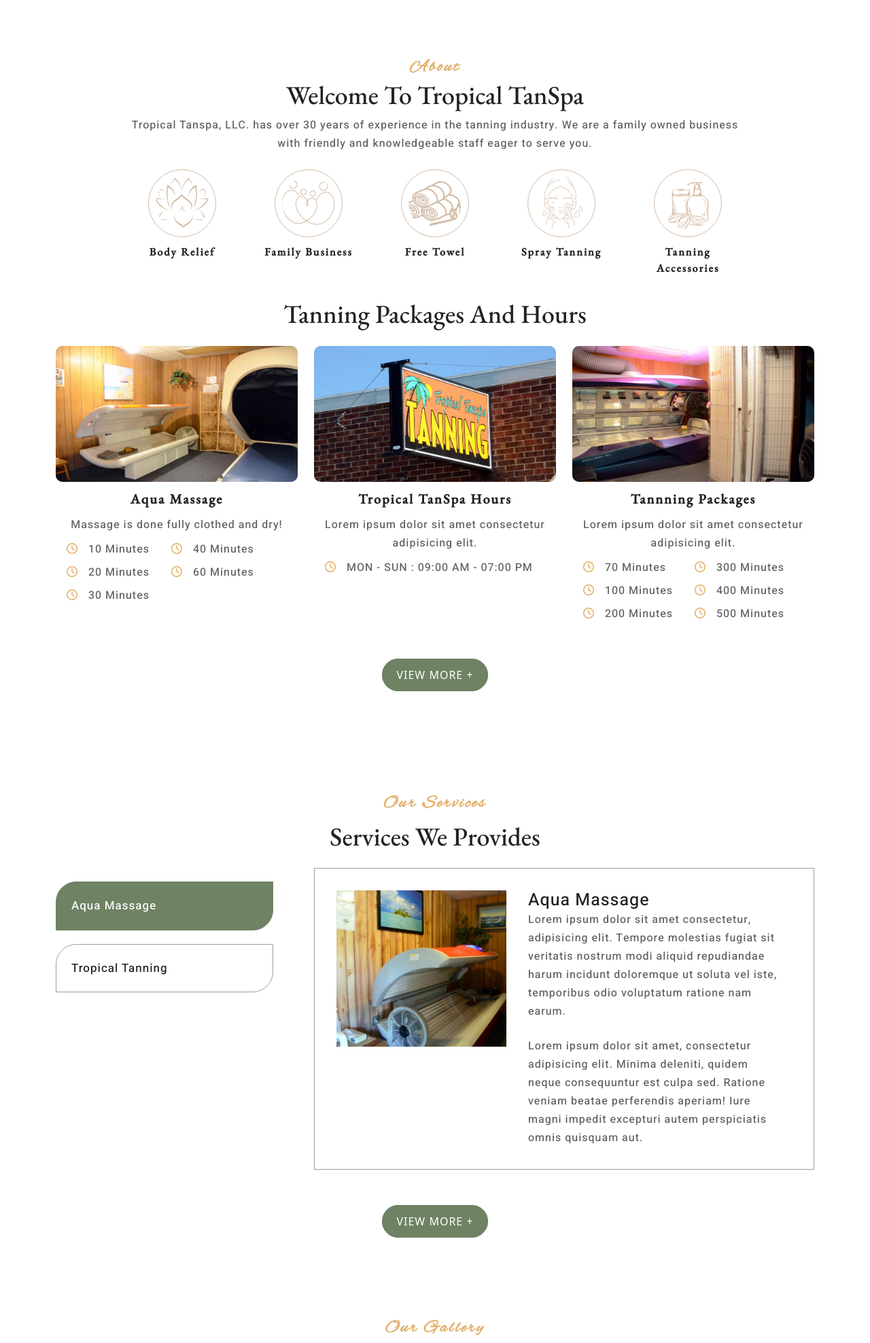
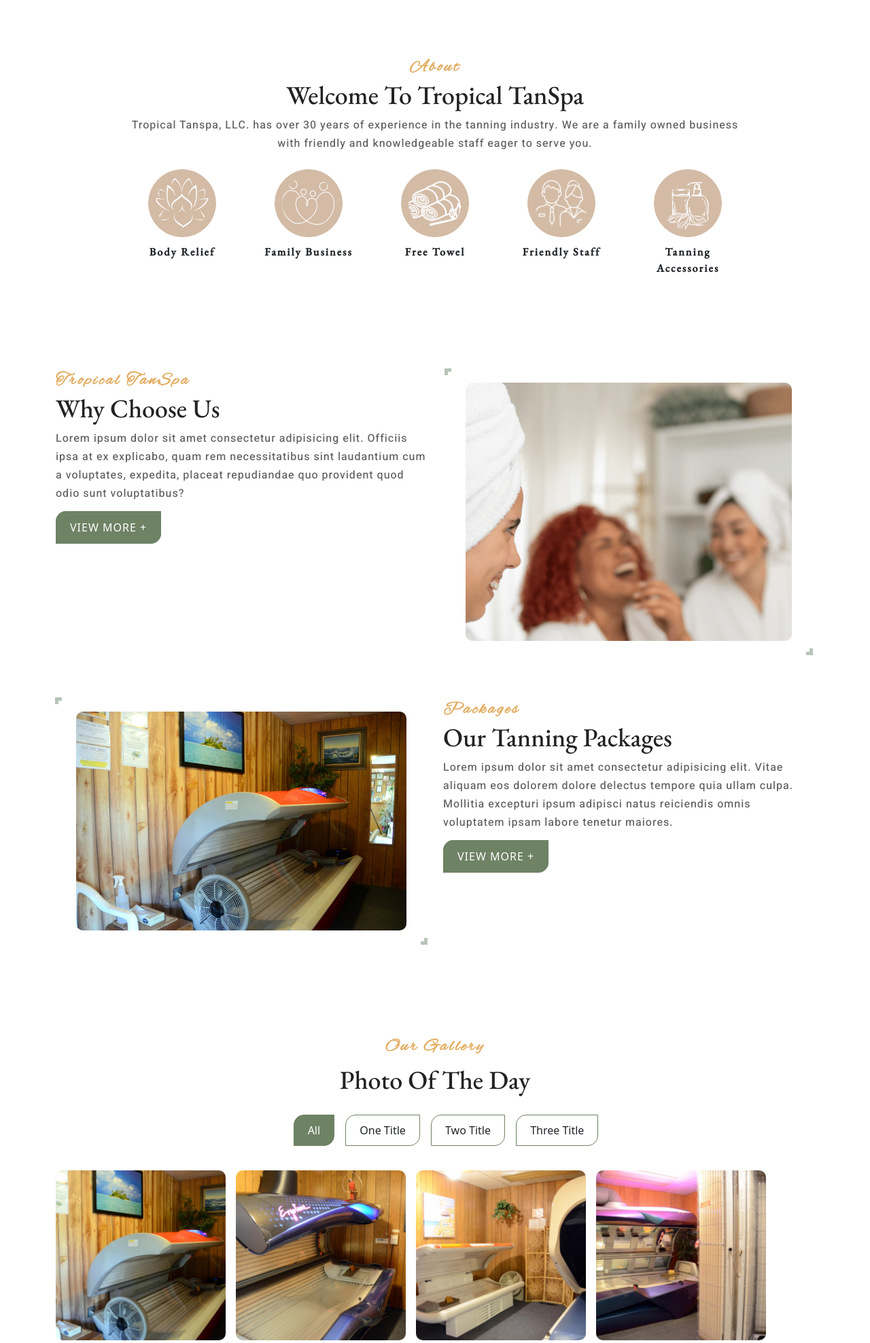
Before and after one commit to Binu-Tamang/tropical-tanspa, a PHP site: page / in a window 1280 px wide. Shown: the part 768-2744 px from the top of the page at 68% size. Run offline with PHP 8.4, Linux system fonts and the light colour scheme; some libraries are stand-ins or nearby versions.

Commit message:
Changed home page

```diff
--- a/assets/css/style.css
+++ b/assets/css/style.css
@@ -20,11 +20,12 @@ p{
   margin: 0;
 }
 .small-h {
-  font-family: 'EB Garamond', serif;
-  color: #fff;
+  font-family: "EB Garamond", serif;
+  color: #222;
   margin: 0;
   font-size: 25px;
   letter-spacing: 1px;
+  padding-left: 12px;
 }
 .web-a {
   background: #6e8264;
@@ -36,7 +37,10 @@ p{
   border: 1px solid #6e8264;
   transition: 0.3s ease;
   text-align: center;
-  border-radius: 30px;
+  border-radius: 15px 0 15px 0;
+}
+.web-btn {
+  margin-top: 1.5rem;
 }
 ul.menu-ul li a:hover {
   border: 2px solid #572c02;
@@ -56,22 +60,22 @@ section {
   margin-top: 5rem;
 }
 .page-h {
-  font-family: 'EB Garamond', serif;
+  font-family: "EB Garamond", serif;
   color: #222222;
   font-size: 38px;
 }
-:root{
- --main_color:#385115;
- --n-main_color:#6e8264;
- --e--main_color:#91A691;
- --v_main-color:#D3BBA5;
+:root {
+  --main_color: #385115;
+  --n-main_color: #6e8264;
+  --e--main_color: #91a691;
+  --v_main-color: #d3bba5;
 }
 .content-item {
   display: flex;
   align-items: center;
   justify-content: end;
 }
-.w-content{
+.w-content {
   width: 300px;
 }
 .over-lay {
@@ -252,7 +261,8 @@ section.main-wlcm {
   /* background: #adb5bd; */
   object-fit: cover;
   border-radius: 50%;
-  border: 1px solid #D3BBA5;
+  border: 1px solid #d3bba5;
+  background: #d3bba5;
   padding: 10px;
   transition: 0.3s all ease;
 }
@@ -260,181 +270,100 @@ section.main-wlcm {
   transform: translate(-5px, -10px);
   box-shadow: 2px 2px 10px 3px #d3bba5;
 }
-.mid-box strong, .end-wlcm-text span {
+.mid-box strong,
+.end-wlcm-text span {
   display: block;
-  font-family: 'EB Garamond', sans-serif;
+  font-family: "EB Garamond", sans-serif;
   letter-spacing: 2px;
   padding-top: 10px;
   font-weight: 600;
 }
 
-.end-wlcm-pic {
-  width: 100%;
-  height: 200px;
-  overflow: hidden;
+/* about the packages of tanning css */
+.abt-package img {
+  width: 500px;
+  height: 400px;
+  background: #fff;
+  padding: 10px;
+  object-fit: cover;
+  border-radius: 20px;
 }
 
-.end-wlcm-pic img {
-  width: 100%;
-  height: 100%;
-  background: #adb5bd;
-  border-radius: 10px;
-  transition: 0.3s all ease;
+.abt-package {
+  text-align: end;
 }
 
-.end-wlcm-pic span {
-  color: #222;
+.abt-web-details {
+  text-align: start;
+}
+
+.abt-blnk-box::before {
+  /* content: ""; */
+  width: 300px;
+  height: 750px;
+  background: #b7c5b7;
+  position: absolute;
+  top: -5rem;
+  left: 5rem;
+  z-index: -1;
+}
+.abt-blnk-box {
+  /* width: 300px; */
+  /* height: 750px; */
+  position: absolute;
+  top: 10rem;
+  left: 0rem;
+  z-index: -6;
+  --dot-bg: white;
+  --dot-color: #6e8264;
+  --dot-size: 2px;
+  --dot-space: 22px;
+  background: linear-gradient(
+        90deg,
+        var(--dot-bg) calc(var(--dot-space) - var(--dot-size)),
+        transparent 1%
+      )
+      center / var(--dot-space) var(--dot-space),
+    linear-gradient(
+        var(--dot-bg) calc(var(--dot-space) - var(--dot-size)),
+        transparent 1%
+      )
+      center / var(--dot-space) var(--dot-space),
+    var(--dot-color);
+}
+.abt-detail-img {
+  position: relative;
+}
+
+.abt-dwm-img img {
+  width: 100%;
+  background: #fff;
+  padding: 10px;
+  border-radius: 20px;
+}
+section.main-package {
+  height: 900px;
 }
 ul.time-ul {
   margin: 0;
   padding: 0 1rem;
 }
-
 ul.time-ul li {
   list-style: none;
   margin: 10px 0;
-  text-align: start;
   font-weight: 500;
   letter-spacing: 1px;
-  font-family: 'Heebo', sans-serif;
-  color: #606060;
+  font-family: "Heebo", sans-serif;
+  color: #222;
+  text-align: start;
 }
-
 ul.time-ul li i {
   margin-right: 10px;
-  color: #e2ae65;
-}
-.tanspa-pg {
-  display: flex;
-}
-.end-wlcm-pic:hover img {
-  transform: scale(1.2);
-  border-radius: 10px;
-}
-.end-wlcm-text span {
-  color: #222 !important;
-  padding: 10px 0;
-  font-size: 20px;
-}
-/* ============services css starts================= */
-.tab button {
-  font-family: 'Heebo', sans-serif;
-  display: block;
-  background-color: inherit;
-  color: #222;
-  padding: 22px;
-  width: 100%;
-  border: none;
-  outline: none;
-  text-align: left;
-  cursor: pointer;
-  transition: 0.3s ease;
-  font-size: 17px;
-  margin: 20px 0;
-  border-radius: 30px 0 30px 0;
-  border: 1px solid #91A691;
-  width: 90%;
-  letter-spacing: 1px;
-  position: relative;
-}
-.tab button:hover {
-  background-color: #6e8264;
-  border: 1px solid #6e8264;
   color: #fff;
 }
-.tab button.active {
-  border: 1px solid #6e8264;
-  background: #6e8264;
-  color: #fff;
-}
-.tabcontent {
-  padding: 0px 12px;
-  border: 1px solid #91a691;
-  width: 100%;
-  height: 100%;
-  padding: 2rem;
-}
-.nav-serv {
-  padding: 1rem 0;
-}
-.tab-img img {
-  width: 250px;
-  height: 230px;
-  object-fit: cover;
-}
-
-.tab-text {
-  padding: 0 1rem 0 2rem;
-}
-
-.wrap-serv {
-  display: flex;
-  /* padding: 2rem; */
-}
-.tab-text .small-h {
-  color: #222;
-  letter-spacing: 1px;
-font-family: 'Heebo', sans-serif;
-}
-/* ====images masnory css=== */
-.gallery-wrap-up {
-  padding: 1rem 0;
-}
-.gallery-wrap-up img{
-  width: 100%;
-  height: 100%;
-  object-fit:cover;
-  border-radius: 10px;
-}
-.grid {
-  display: grid;
-  grid-template-rows: repeat(4, 180px);
-  grid-template-columns: repeat(3, 1fr);
-  grid-gap: 5px;
-}
-
-.item:nth-child(1) {
-  grid-row: 1 / 4;
-}
-
-.item:nth-child(2) {
-  grid-column: 2 / 4;
-  grid-row: 1 / 3;
-}
-
-.item:nth-child(3) {
-  grid-column: 3 / 4;
-  grid-row: 3 / 5;
-}
-
-.item:nth-child(4) {
-  grid-column: 2 / 3;
-  grid-row: 3 / 4;
-}
-
-.item:nth-child(5) {
-  grid-column: 1 / 3;
-  grid-row: 4 / 5;
-}
-
-/* styling code */
-.grid > .item {
-  background-position: center;
-  background-repeat: no-repeat;
-  background-size: cover;
-}
-.item .gallery {
-  width: 100%;
-  height: 100%;
-  object-fit: cover;
-}
-.grid.img-part {
-  padding: 1rem;
-}
-
-.web-btn {
-  width: 100%;
-  padding: 3rem;
+.abt-pck-dwn-content {
+  /* margin-left: 16rem; */
+  padding-top: 4rem;
 }
 /* ========testimonial css========= */
 section.testimonial-plan {
@@ -882,3 +851,53 @@ section.serv-pg .page-h {
 .serv-pg-box.serv-b-one .serv-pg-context {
   padding-left: 0;
 }
+
+/* ==================== */
+
+.btn-img {
+  cursor: pointer;
+  position: relative;
+  padding: 10px 20px;
+  background: white;
+  font-size: 28px;
+  border-top-right-radius: 10px;
+  border-bottom-left-radius: 10px;
+  transition: all 1s;
+  &:after,
+  &:before {
+    content: " ";
+    width: 10px;
+    height: 10px;
+    position: absolute;
+    border: 0px solid #fff;
+    transition: all 1s;
+  }
+  &:after {
+    top: -1px;
+    left: -1px;
+    border-top: 5px solid #b7c5b7;
+    border-left: 5px solid #b7c5b7;
+  }
+  &:before {
+    bottom: -1px;
+    right: -1px;
+    border-bottom: 5px solid #b7c5b7;
+    border-right: 5px solid #b7c5b7;
+  }
+  &:hover {
+    border-top-right-radius: 0px;
+    border-bottom-left-radius: 0px;
+    &:before,
+    &:after {
+      width: 100%;
+      height: 100%;
+      border-radius: 20px;
+    }
+  }
+}
+
+.data-container {
+  display: flex;
+  justify-content: center;
+  align-items: center;
+}
--- a/assets/js/custom.js
+++ b/assets/js/custom.js
@@ -26,28 +26,6 @@ $('.owl-carousel.testimonial-owl').owlCarousel({
     }
   })
 
-  // nav and tab vertical
-  function openSpa(evt, tanspaName) {
-    var i, tabcontent, tablinks;
-    tabcontent = document.getElementsByClassName("tabcontent");
-    for (i = 0; i < tabcontent.length; i++) {
-      tabcontent[i].style.display = "none";
-    }
-    tablinks = document.getElementsByClassName("tablinks");
-    for (i = 0; i < tablinks.length; i++) {
-      tablinks[i].className = tablinks[i].className.replace(" active", "");
-    }
-    document.getElementById(tanspaName).style.display = "block";
-    evt.currentTarget.className += " active";
-  }
-
-  // Get the element with id="defaultOpen" and click on it
-  if(document.getElementById("defaultOpen")){
-    document.getElementById("defaultOpen").click();
-
-  }
-
-
   // isotope js
 var grid = $(".portfolio-item").isotope({
   // options
--- a/inc/footer.php
+++ b/inc/footer.php
@@ -5,17 +5,16 @@
         <div class="footer-logo">
           <img src="assets/img/tt-logo.png" alt="footer logo">
         </div>
-        <!-- <p>Lorem ipsum dolor sit amet consectetur adipisicing elit. Alias ad est tempora exercitationem fugit tenetur ipsam .</p> -->
       </div>
 
-      <div class="footer-down">
-        <div class="conatiner">
+      <div class="footer-mid">
         <div class="row">
-            <div class="col-md-6 col-lg-4 col-12">
+          <div class="col-md-6">
             <div class="footer-box-wrap">
               <h5 class="small-h">Our Details</h5>
               <ul class="footer-conact-dt">
-                  <li><a href="#"><span>Address:</span> Collegetowne Plaza (South side), 134 10th St. S.W., Waverly, Iowa 50677</a></li>
+                <li><a href="#"><span>Address:</span> Collegetowne Plaza (South side), 134 10th St. S.W., Waverly, Iowa
+                    50677</a></li>
                 <li><a href="tel:319-352-2439"><span>Phone:</span> 319-352-2439</a></li>
                 <li><a href="#"><span>Email:</span> example@gmail.com</a></li>
               </ul>
@@ -28,8 +27,8 @@
               </ul>
             </div>
           </div>
-
-            <div class="col-md-6 col-lg-4 col-12">
+          <div class="col-md-6">
+            <div class="footer-rght">
               <div class="footer-box-wrap footer-wrap-2">
                 <h5 class="small-h">Important Links</h5>
                 <ul class="web-links">
@@ -39,46 +38,18 @@
                   <li><a href="contact-us.php">Conatact Us</a></li>
                 </ul>
               </div>
-            </div>
 
-            <div class="col-md-6 col-lg-4 col-12">
-              <div class="footer-box-wrap">
-                <h5 class="small-h">Our Gallery</h5>
-                <div class="footer-gallery">
-                  <div class="container">
-                    <div class="row">
-                      <div class="gap-footer col-md-4">
-                        <div class="footer-g-img">
-                          <img src="assets/img/tropicaltanspa_02.jpg" alt="gallery photo">
-                        </div>
-                      </div>
-                      <div class="gap-footer col-md-4">
-                        <div class="footer-g-img">
-                          <img src="assets/img/tropicaltanspa_04.jpg" alt="gallery photo">
-                        </div>
-                      </div>
-                      <div class="gap-footer col-md-4">
-                        <div class="footer-g-img">
-                          <img src="assets/img/tropicaltanspa_06.jpg" alt="gallery photo">
-                        </div>
-                      </div>
-                      <div class="gap-footer col-md-4">
-                        <div class="footer-g-img">
-                          <img src="assets/img/tropicaltanspa_08.jpg" alt="gallery photo">
-                        </div>
-                      </div>
-                      <div class="gap-footer col-md-4">
-                        <div class="footer-g-img">
-                          <img src="assets/img/tropicaltanspa_10.jpg" alt="gallery photo">
-                        </div>
-                      </div>
-                      <div class="gap-footer col-md-4">
-                        <div class="footer-g-img">
-                          <img src="assets/img/tropicaltanspa_01.jpg" alt="gallery photo">
-                        </div>
-                      </div>
-                    </div>
-                  </div>
+              <div class="footer-box-wrap footer-wrap-2">
+                <div class="abt-dwn-timing">
+                  <h5 class="small-h">Our Hours</h5>
+                  <ul class="time-ul">
+                    <li><i class="fa-regular fa-clock"></i> MON - THRUS : 09:00 AM - 07:00
+                      PM</li>
+                    <li><i class="fa-regular fa-clock"></i> FRI : 07:00 AM - 06:00
+                      PM</li>
+                    <li><i class="fa-regular fa-clock"></i> SAT : 08:00 AM - NOON</li>
+                    <li><i class="fa-regular fa-clock"></i> SUN : CLOSED</li>
+                  </ul>
                 </div>
               </div>
             </div>
@@ -86,13 +57,33 @@
         </div>
       </div>
 
+
+      <!-- <div class="footer-down">
+        <div class="conatiner">
+          <div class="row">
+            <div class="col-md-6 col-lg-4 col-12">
+
+            </div>
+
+            <div class="col-md-6 col-lg-4 col-12">
+
+            </div>
+
+            <div class="col-md-6 col-lg-4 col-12">
+
+            </div>
+          </div>
+        </div>
+      </div> -->
+
       <div class="footer-end text-md-center">
         <p>All Rights Reserved 2024 Tropical TanSpa</p>
         <div class=" my-sm-0 my-2 footer-host-img">
           <p>
             Designed BY :
             &amp; Hosted By :
-            <a href="https://www.mapleleapgroups.com" title="MapleLeapGroups"><img loading="lazy" decoding="async" src="assets/img/maple.jpg" alt="maple-logo" /></a>
+            <a href="https://www.mapleleapgroups.com" title="MapleLeapGroups"><img loading="lazy" decoding="async"
+                src="assets/img/maple.jpg" alt="maple-logo" /></a>
           </p>
         </div>
       </div>
--- a/inc/header.php
+++ b/inc/header.php
@@ -36,19 +36,19 @@
       <div class="collapse navbar-collapse content-item" id="navbarNav">
         <ul class="navbar-nav menu-ul">
           <li class="nav-item">
-            <a class="nav-link" aria-current="page" href="index.php">Home</a>
+            <a class="nav-link" aria-current="page" href="#">Home</a>
           </li>
           <li class="nav-item">
-            <a class="nav-link" href="about-us.php">About Us</a>
+            <a class="nav-link" href="#">About Us</a>
           </li>
           <li class="nav-item">
-            <a class="nav-link" href="service.php">Our Services</a>
+            <a class="nav-link" href="#">Our Services</a>
           </li>
           <li class="nav-item">
-            <a class="nav-link" href="gallery.php">Our Gallery</a>
+            <a class="nav-link" href="#">Our Gallery</a>
           </li>
           <li class="nav-item">
-            <a class="nav-link" href="contact-us.php">Contact Us</a>
+            <a class="nav-link" href="#">Contact Us</a>
           </li>
         </ul>
       </div>
--- a/index.php
+++ b/index.php
@@ -107,7 +107,7 @@
                         <div class="col-lg-2 col-6">
                             <div class="mid-box">
                                 <img src="assets/img/spa-4.png" alt="spa-icon">
-                                <strong>Spray Tanning</strong>
+                                <strong>Friendly Staff</strong>
                             </div>
                         </div>
                         <div class="col-lg-2 col-6">
@@ -117,135 +117,66 @@
                             </div>
                         </div>
                         <div class="col-lg-1"></div>
-
                     </div>
                 </div>
             </div>
+        </div>
+    </section>
 
-            <div class="end-wlcm-wrap">
-                <h2 class=" mb-4 page-h">Tanning Packages And Hours</h2>
-                <div class="row">
-                    <div class="col-md-4">
-                        <div class="end-wlcm-box">
-                            <div class="end-wlcm-pic">
-                                <img src="assets/img/tropicaltanspa_05.jpg" alt="welcome photo">
-                            </div>
-                            <div class="end-wlcm-text">
-                                <span class="small-h">Aqua Massage</span>
-                                <p>Massage is done fully clothed and dry!</p>
-                                <div class="tanspa-pg">
-                                    <ul class="time-ul">
-                                        <li><i class="fa-regular fa-clock"></i> 10 Minutes</li>
-                                        <li><i class="fa-regular fa-clock"></i> 20 Minutes</li>
-                                        <li><i class="fa-regular fa-clock"></i> 30 Minutes</li>
-                                    </ul>
-                                    <ul class="time-ul">
-                                        <li><i class="fa-regular fa-clock"></i> 40 Minutes</li>
-                                        <li><i class="fa-regular fa-clock"></i> 60 Minutes</li>
-                                    </ul>
+    <section class="main-package">
+        <div class="about-web">
+            <div class="container">
+                <div class="abt-pck-up-content">
+                    <div class="row">
+                        <div class="col-md-6">
+                            <div class="abt-why-us">
+                                <span class="highlight">Tropical TanSpa</span>
+                                <h2 class="page-h">Why Choose Us</h2>
+                                <p>Lorem ipsum dolor sit amet consectetur adipisicing elit. Officiis ipsa at ex
+                                    explicabo, quam rem necessitatibus sint laudantium cum a voluptates, expedita,
+                                    placeat repudiandae quo provident quod odio sunt voluptatibus?</p>
+                                <div class="web-btn text-left">
+                                    <a class="web-a" href="gallery.php">View More +</a>
                                 </div>
                             </div>
                         </div>
-                    </div>
-                    <div class="col-md-4">
-                        <div class="end-wlcm-box">
-                            <div class="end-wlcm-pic">
-                                <img src="assets/img/tropicaltanspa_11.jpg" alt="welcome photo">
-                            </div>
-                            <div class="end-wlcm-text">
-                                <span class="small-h">Tropical TanSpa Hours</span>
-                                <p>Lorem ipsum dolor sit amet consectetur adipisicing elit.</p>
-                                <ul class="time-ul">
-                                    <li><i class="fa-regular fa-clock"></i> MON - SUN : 09:00 AM - 07:00
-                                        PM</li>
-                                </ul>
+                        <div class="col-md-6">
+                            <div class="abt-detail-img">
+                                <div class="abt-package abt-img data-container">
+                                    <div class="btn-img">
+                                        <img src="assets/img/happy-c.png" alt="happy client">
+                                    </div>
+                                </div>
+                                <div class="abt-blnk-box"></div>
                             </div>
                         </div>
                     </div>
-                    <div class="col-md-4">
-                        <div class="end-wlcm-box">
-                            <div class="end-wlcm-pic">
-                                <img src="assets/img/tropicaltanspa_07.jpg" alt="welcome photo">
+                </div>
+
+                <div class="abt-pck-dwn-content">
+                    <div class="row">
+                        <div class="col-md-6">
+                            <div class="abt-dwm-img abt-img data-container">
+                                <div class="btn-img">
+                                    <img src="assets/img/tropicaltanspa_01.jpg" alt="tanning packages">
+                                </div>
                             </div>
-                            <div class="end-wlcm-text">
-                                <span class="small-h">Tannning Packages</span>
-                                <p>Lorem ipsum dolor sit amet consectetur adipisicing elit.</p>
-                                <div class="tanspa-pg">
-                                    <ul class="time-ul">
-                                        <li><i class="fa-regular fa-clock"></i> 70 Minutes</li>
-                                        <li><i class="fa-regular fa-clock"></i> 100 Minutes</li>
-                                        <li><i class="fa-regular fa-clock"></i> 200 Minutes</li>
-                                    </ul>
-                                    <ul class="time-ul">
-                                        <li><i class="fa-regular fa-clock"></i> 300 Minutes</li>
-                                        <li><i class="fa-regular fa-clock"></i> 400 Minutes</li>
-                                        <li><i class="fa-regular fa-clock"></i> 500 Minutes</li>
-                                    </ul>
+                        </div>
+                        <div class="col-md-6">
+                            <div class="abt-web-details">
+                                <span class="highlight">Packages</span>
+                                <h2 class="page-h">Our Tanning Packages</h2>
+                                <p>Lorem ipsum dolor sit amet consectetur adipisicing elit. Vitae aliquam eos
+                                    dolorem dolore delectus tempore quia ullam culpa. Mollitia excepturi ipsum
+                                    adipisci natus reiciendis omnis voluptatem ipsam labore tenetur maiores.
+                                </p>
+                                <div class="web-btn text-left">
+                                    <a class="web-a" href="gallery.php">View More +</a>
                                 </div>
                             </div>
                         </div>
                     </div>
                 </div>
-            </div>
-            <div class="web-btn text-center">
-                <a class="web-a" href="gallery.php">View More +</a>
-            </div>
-        </div>
-    </section>
-
-    <!--=============== services section html========== -->
-    <section class="services-part">
-        <div class="container">
-            <div class="text-center mx-auto mt-5 wow fadeIn" data-wow-delay="0.1s">
-                <p class=" mb-2 highlight">Our Services</p>
-                <h2 class=" mb-2 page-h">Services We Provides</h2>
-            </div>
-            <div class="nav-serv">
-                <div class="row">
-                    <div class="col-md-4">
-                        <div class="tab">
-                            <button class="tablinks" onclick="openSpa(event, 'Aqua')" id="defaultOpen">Aqua Massage
-                            </button>
-                            <button class="tablinks" onclick="openSpa(event, 'TTanning')">Tropical Tanning</button>
-                        </div>
-                    </div>
-                    <div class="col-md-8">
-                        <div id="Aqua" class="tabcontent">
-                            <div class="wrap-serv">
-                                <div class="tab-img">
-                                    <img src="assets/img/tropicaltanspa_01.jpg" alt="services img">
-                                </div>
-                                <div class="tab-text">
-                                    <h3 class="small-h">Aqua Massage </h3>
-                                    <p>Lorem ipsum dolor sit amet consectetur, adipisicing elit. Tempore molestias
-                                        fugiat sit veritatis nostrum modi aliquid repudiandae harum incidunt doloremque
-                                        ut soluta vel iste, temporibus odio voluptatum ratione nam earum.</p>
-                                    <br>
-                                    <p>Lorem ipsum dolor sit amet, consectetur adipisicing elit. Minima deleniti, quidem
-                                        neque consequuntur est culpa sed. Ratione veniam beatae perferendis aperiam!
-                                        Iure magni impedit excepturi autem perspiciatis omnis quisquam aut.</p>
-                                </div>
-                            </div>
-                        </div>
-
-                        <div id="TTanning" class="tabcontent">
-                            <div class="wrap-serv">
-                                <div class="tab-img">
-                                    <img src="assets/img/tropicaltanspa_10.jpg" alt="services img">
-                                </div>
-                                <div class="tab-text">
-                                    <h3 class="small-h">Tropical Tanning</h3>
-                                    <p>Lorem ipsum dolor sit amet consectetur adipisicing elit. Error praesentium, odio
-                                        ut quia corrupti delectus cupiditate molestiae laboriosam facere eveniet cumque
-                                        nihil modi. Fugiat quidem mollitia dolorum cum omnis nobis!</p>
-                                </div>
-                            </div>
-                        </div>
-                    </div>
-                </div>
-            </div>
-            <div class="web-btn text-center">
-                <a class="web-a" href="gallery.php">View More +</a>
             </div>
         </div>
     </section>
@@ -464,7 +395,7 @@
     include('inc/js.php')
         ?>
 
-<script>const navItems = document.querySelectorAll('.navbar-nav  > li a');
+    <script>const navItems = document.querySelectorAll('.navbar-nav  > li a');
         if (navItems.length >= 1) {
             navItems[0].classList.add("active");
         }</script>
```
Also changed, not shown: other parts of assets/css/style.css (+80 -35 lines), assets/img/demo-2.png (added), assets/img/footer-bg.jpg (added), assets/img/happy-c.png (added), assets/img/spa-1.png, assets/img/spa-2.png, assets/img/spa-3.png, assets/img/spa-4.png, assets/img/spa-5.png. Lines whose indentation alone changed are shown as unchanged.
